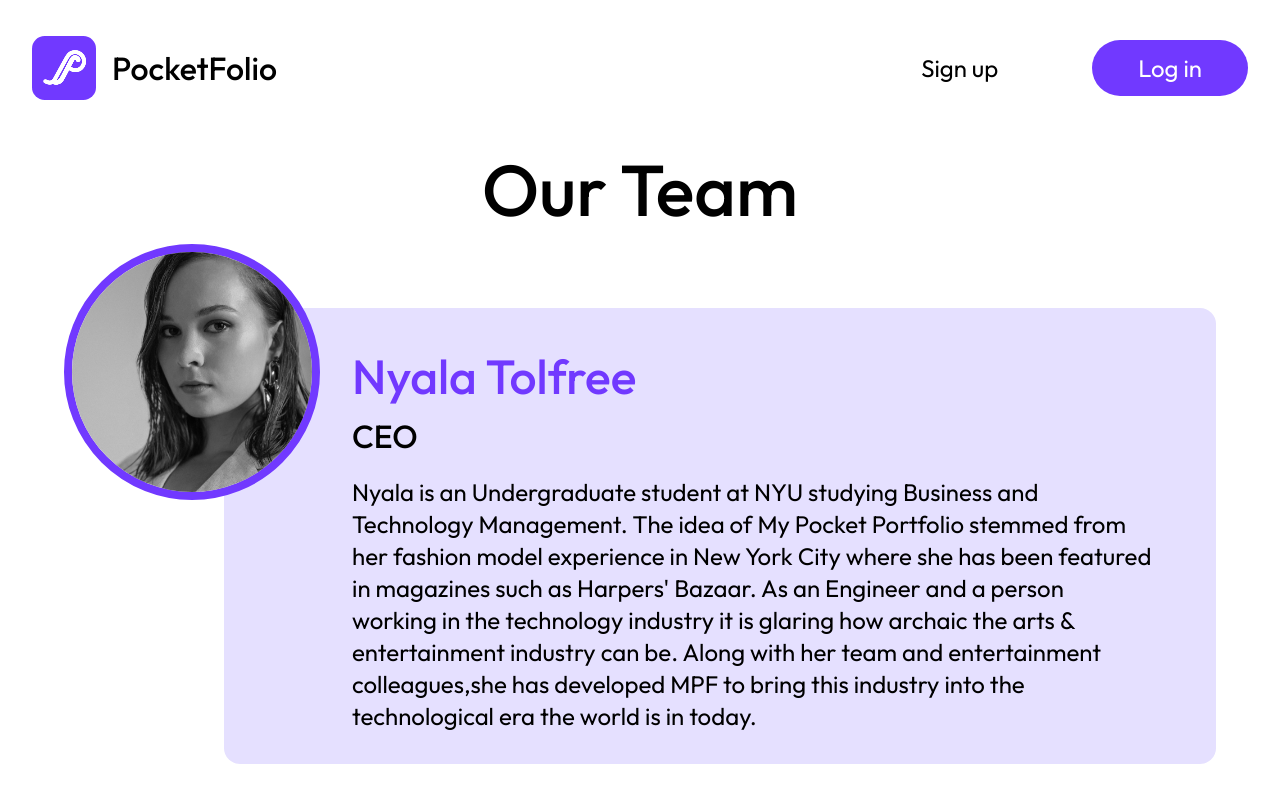
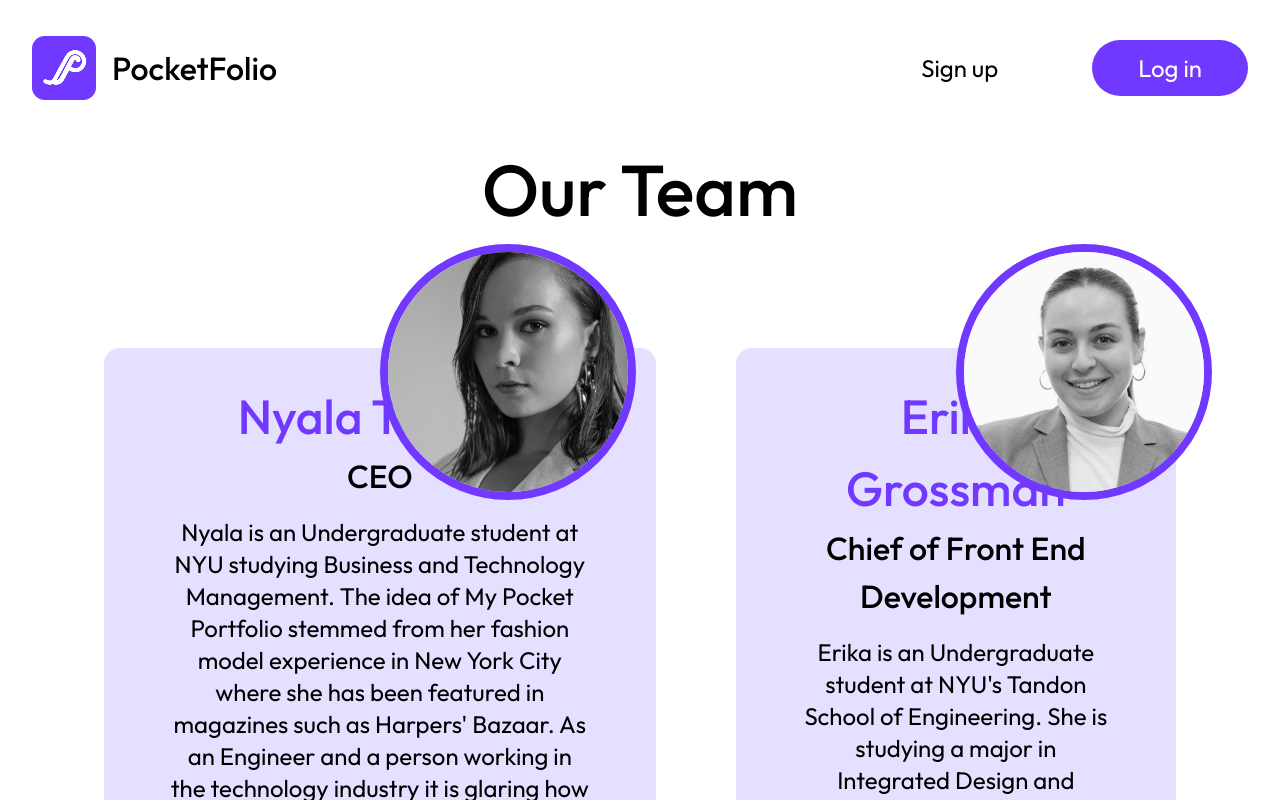
Before and after one commit to mpfolio/mpfolio, a Next.js app: page /team in a window 1280 px wide. Shown: the top 800 px of the page. Built offline with nearby package versions, Linux system fonts and the light colour scheme.

Commit message:
prelim changing of erika and nya about cards to center position

```diff
--- a/app/team/page.css
+++ b/app/team/page.css
@@ -9,9 +9,15 @@
     gap: 4rem;
 }
 
+.flex-row {
+    display: flex;
+    flex-direction: row;
+}
+
 .about-card {
     position: relative;
     display: flex;
+    padding:2.5rem;
 }
 .card-img-container {
     position: absolute;
@@ -28,6 +34,10 @@
 }
 .card-img-container.right {
     right: 0;
+}
+
+.card-img-container.center {
+    left: 50%;
 }
 .card-img {
     width: 100%;
--- a/app/team/page.tsx
+++ b/app/team/page.tsx
@@ -7,7 +7,7 @@ import rowan_img from "@/app/assets/team/Rowan_Headshot.jpg"
 import sophie_img from "@/app/assets/team/Sophie_Headshot.jpg"
 
 type CardProps = {
-    dir?: "left" | "right"; // position of img
+    dir?: "left" | "right" | "center"; // position of img
     name: string;
     title: string;
     img: StaticImageData;
@@ -39,22 +39,22 @@ function App() {
         <>
         <h1 className="main-title">Our Team</h1>
         <div className="card-container">
-
+           <div className="flex-row">
                <Card
-                dir="left"
+                dir="center"
                 name="Nyala Tolfree"
                 title="CEO"
                 img={nyala_img}
                 body="Nyala is an Undergraduate student at NYU studying Business and Technology Management. The idea of My Pocket Portfolio stemmed from her fashion model experience in New York City where she has been featured in magazines such as Harpers' Bazaar. As an Engineer and a person working in the technology industry it is glaring how archaic the arts & entertainment industry can be. Along with her team and entertainment colleagues,she has developed MPF to bring this industry into the technological era the world is in today."
             />
             <Card
-                dir="right"
+                dir="center"
                 name="Erika Grossman"
                 title="Chief of Front End Development"
                 img={erika_img}
                 body="Erika is an Undergraduate student at NYU's Tandon School of Engineering. She is studying a major in Integrated Design and Media, and a minor in Business of Entertainment, Media, and Technology. She is experienced in graphic and front end website engineering. Specializing in front end design and development, Erika works on all of the visual aspects and visual coding segments of the website you are looking at today."
             />
-
+     </div>
             <Card
                 dir="left"
                 name="Rowan Tolfree"
```
